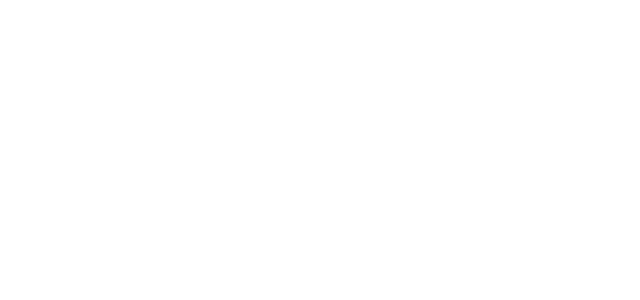
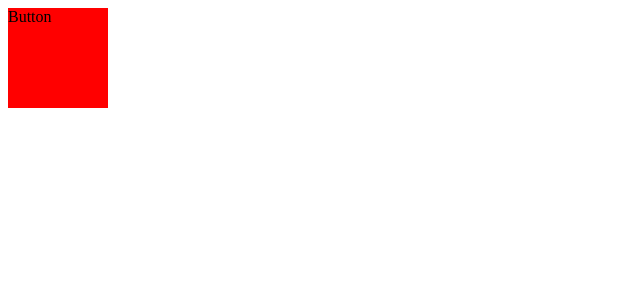
Before and after one commit to seungdeng17/react-library-playground, a React (Create React App) app: page / in a window 1280 px wide. Shown: the top 300 px of the page, without its empty margins (0-640 px from the left). Built offline with nearby package versions, Linux system fonts and the light colour scheme; the HTML template or start-up script is replaced by a standard one.

Commit message:
feat: emotion init

```diff
--- a/package.json
+++ b/package.json
@@ -3,6 +3,9 @@
   "version": "0.1.0",
   "private": true,
   "dependencies": {
+    "@emotion/core": "^11.0.0",
+    "@emotion/react": "^11.1.4",
+    "@emotion/styled": "^11.0.0",
     "@testing-library/jest-dom": "^5.11.4",
     "@testing-library/react": "^11.1.0",
     "@testing-library/user-event": "^12.1.10",
--- a/src/App.js
+++ b/src/App.js
@@ -1,11 +1,13 @@
-import React from 'react'
+import React from "react";
+
+import Button from "./Button";
 
 const App = () => {
   return (
     <div>
+      <Button />
+    </div>
+  );
+};
 
-    </div>
-  )
-}
-
-export default App
+export default App;
--- /dev/null
+++ b/src/Button.jsx
@@ -0,0 +1,13 @@
+import styled from "@emotion/styled";
+
+const ButtonWrap = styled.div`
+  width: 100px;
+  height: 100px;
+  background-color: red;
+`;
+
+const Button = () => {
+  return <ButtonWrap>Button</ButtonWrap>;
+};
+
+export default Button;
```
Also changed, not shown: 1 other file (tests, documents, lock files or other folders).
